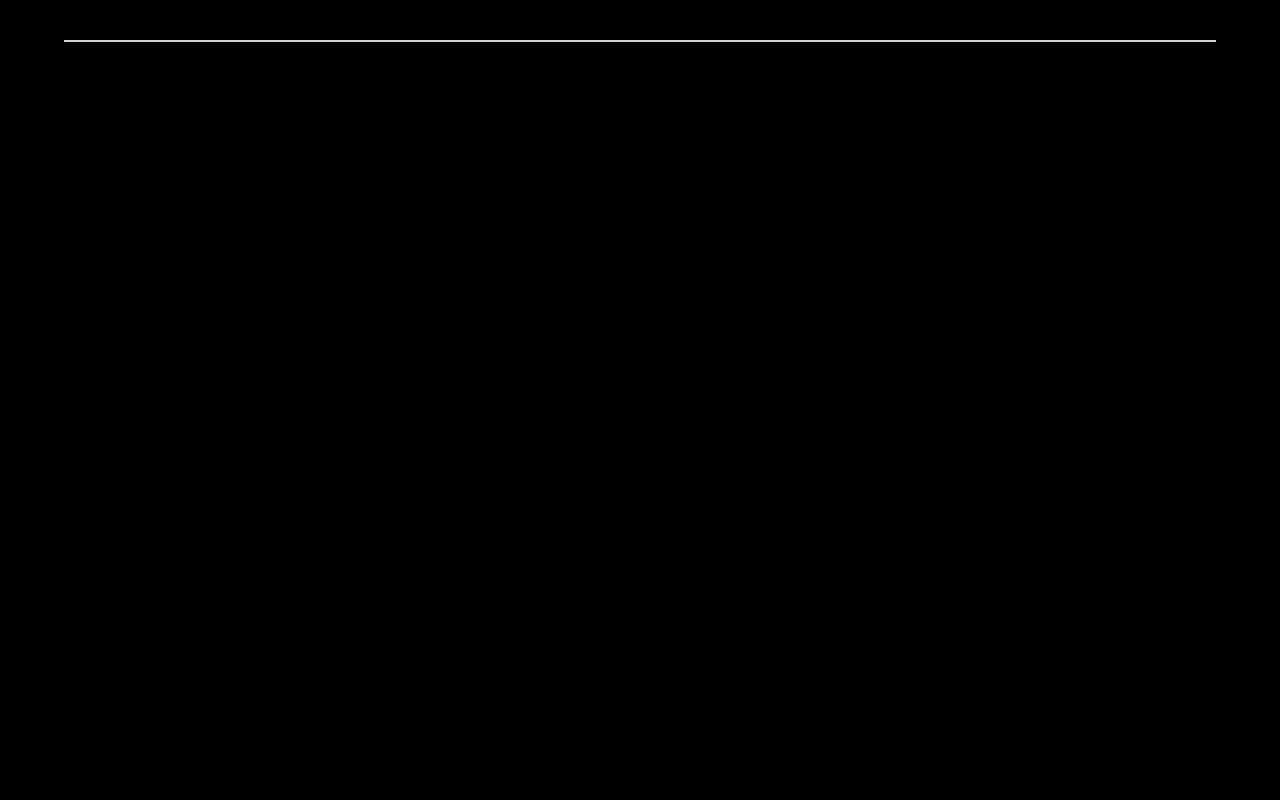
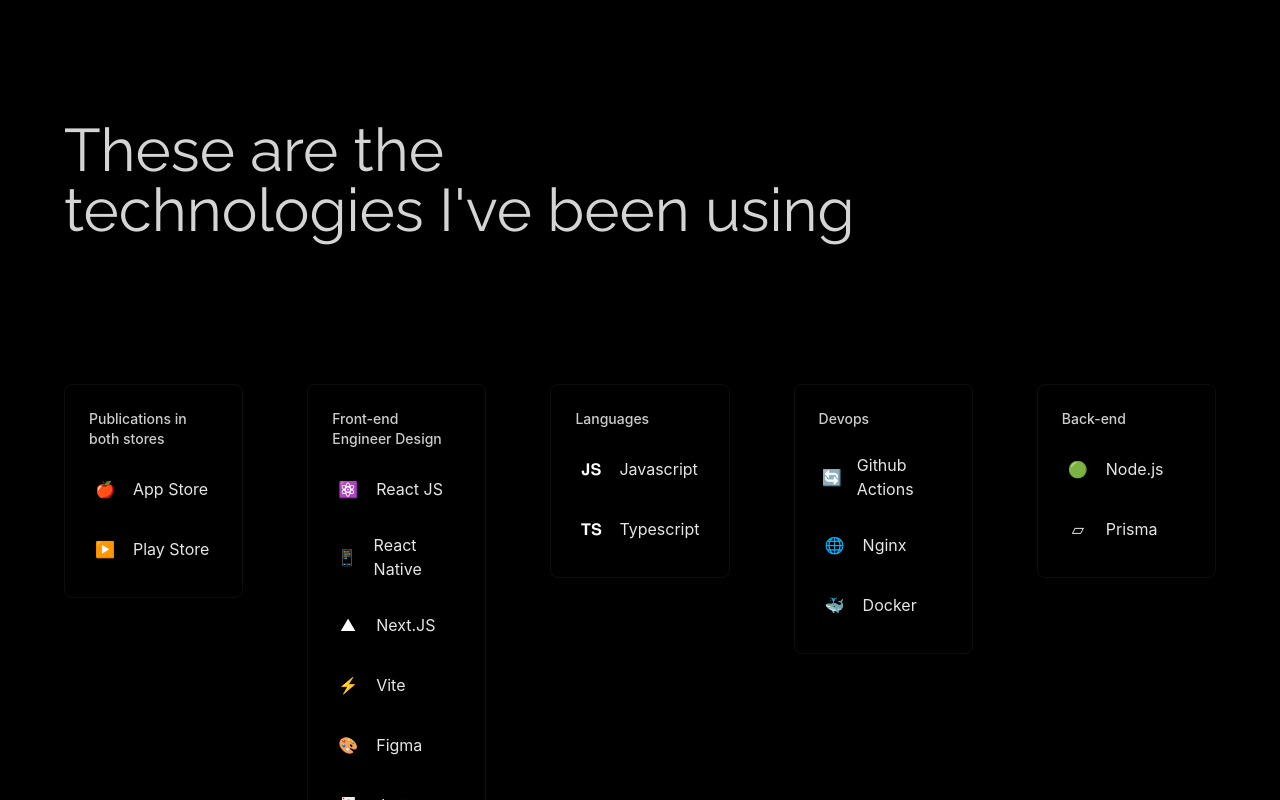
Before and after one commit to nipunrajk/portfolio-web, a React (Vite) app: page / in a window 1280 px wide. Shown: the part 780-1580 px from the top of the page. Before the commit the page ends 902 px from the top, so only its background shows below. Built offline with nearby package versions, Linux system fonts and the light colour scheme.

Commit message:
tech initial

```diff
--- a/src/components/home/Experience.tsx
+++ b/src/components/home/Experience.tsx
@@ -52,7 +52,7 @@
             ))}
           </div>
         </div>
-        <div className='w-full  border-[0.6px] border-neutral-300' />
+        {/* <div className='w-full  border-[0.6px] border-neutral-300' /> */}
       </div>
     </section>
   );
--- /dev/null
+++ b/src/components/home/TechStack.tsx
@@ -0,0 +1,97 @@
+const TechStack = () => {
+  const techCategories = [
+    {
+      name: "Publications in both stores",
+      technologies: [
+        { name: "App Store", icon: "🍎" },
+        { name: "Play Store", icon: "▶️" },
+      ],
+    },
+    {
+      name: "Front-end Engineer Design",
+      technologies: [
+        { name: "React JS", icon: "⚛️" },
+        { name: "React Native", icon: "📱" },
+        { name: "Next.JS", icon: "▲" },
+        { name: "Vite", icon: "⚡" },
+        { name: "Figma", icon: "🎨" },
+        { name: "Jest", icon: "🃏" },
+        { name: "React Testing Library", icon: "🧪" },
+      ],
+    },
+    {
+      name: "Languages",
+      technologies: [
+        { name: "Javascript", icon: "𝐉𝐒" },
+        { name: "Typescript", icon: "𝐓𝐒" },
+      ],
+    },
+    {
+      name: "Devops",
+      technologies: [
+        { name: "Github Actions", icon: "🔄" },
+        { name: "Nginx", icon: "🌐" },
+        { name: "Docker", icon: "🐳" },
+      ],
+    },
+    {
+      name: "Back-end",
+      technologies: [
+        { name: "Node.js", icon: "🟢" },
+        { name: "Prisma", icon: "▱" },
+      ],
+    },
+  ];
+
+  return (
+    <section id='tech-stack' className='mb-20 mx-16'>
+      <div className='max-w-6xl mx-auto'>
+        <div className='mb-36'>
+          <h2 className='text-neutral-300 font-raleway text-6xl font-normal mb-4'>
+            These are the
+            <br />
+            technologies I've been using
+          </h2>
+        </div>
+      </div>
+      <div className='grid grid-cols-5 gap-16'>
+        {techCategories.map((category, index) => (
+          <div
+            key={index}
+            className='bg-dark backdrop-blur-sm rounded-lg p-6 border border-white/5 h-fit
+                transition-all duration-300 hover:border-white/20 hover:bg-grey-900/80
+                hover:transform hover:-translate-y-1 hover:shadow-lg hover:shadow-black/40'
+          >
+            <h3 className='text-white/80 text-sm font-medium mb-4'>
+              {category.name}
+            </h3>
+
+            <div className='space-y-3'>
+              {category.technologies.map((tech, idx) => (
+                <div
+                  key={idx}
+                  className='flex items-center space-x-3 group cursor-pointer
+                      transition-colors duration-200 hover:bg-grey-800/50 rounded-lg p-2 -mx-2'
+                >
+                  <div
+                    className='flex items-center justify-center w-8 h-8 bg-grey-800 rounded-full
+                      transition-all duration-200 group-hover:bg-grey-700 group-hover:scale-110'
+                  >
+                    <span className='group-hover:scale-110 transition-transform duration-200'>
+                      {tech.icon}
+                    </span>
+                  </div>
+                  <span className='text-white/90 transition-colors duration-200 group-hover:text-white'>
+                    {tech.name}
+                  </span>
+                </div>
+              ))}
+            </div>
+          </div>
+        ))}
+      </div>
+    </section>
+  );
+};
+
+export default TechStack;
--- a/src/pages/HomePage.tsx
+++ b/src/pages/HomePage.tsx
@@ -1,5 +1,6 @@
 import Hero from "../components/home/Hero";
 import Experience from "../components/home/Experience";
+import TechStack from "../components/home/TechStack";
 // Import other section components as needed
 // import About from '../components/home/About';
 // import Projects from '../components/home/Projects';
@@ -11,6 +12,7 @@
     <div>
       <Hero />
       <Experience />
+      <TechStack />
       {/* Include other sections as you build them */}
       {/* <About />
       <Projects />
--- a/src/styles/globals.css
+++ b/src/styles/globals.css
@@ -1,3 +1,4 @@
+@import url('https://fonts.googleapis.com/css2?family=Lato&family=Raleway:ital,wght@0,100..900;1,100..900&display=swap');
 @import "tailwindcss";
 
 @font-face {
@@ -12,6 +13,7 @@
 @theme {
   --font-sans: "Inter", system-ui, sans-serif;
   --font-gt-walsheim: "GT-Walsheim-Pro", "sans-serif";
+  --font-raleway: "Raleway", sans-serif;
   --color-primary: oklch(0.7 0.28 145);
 }
 
```
